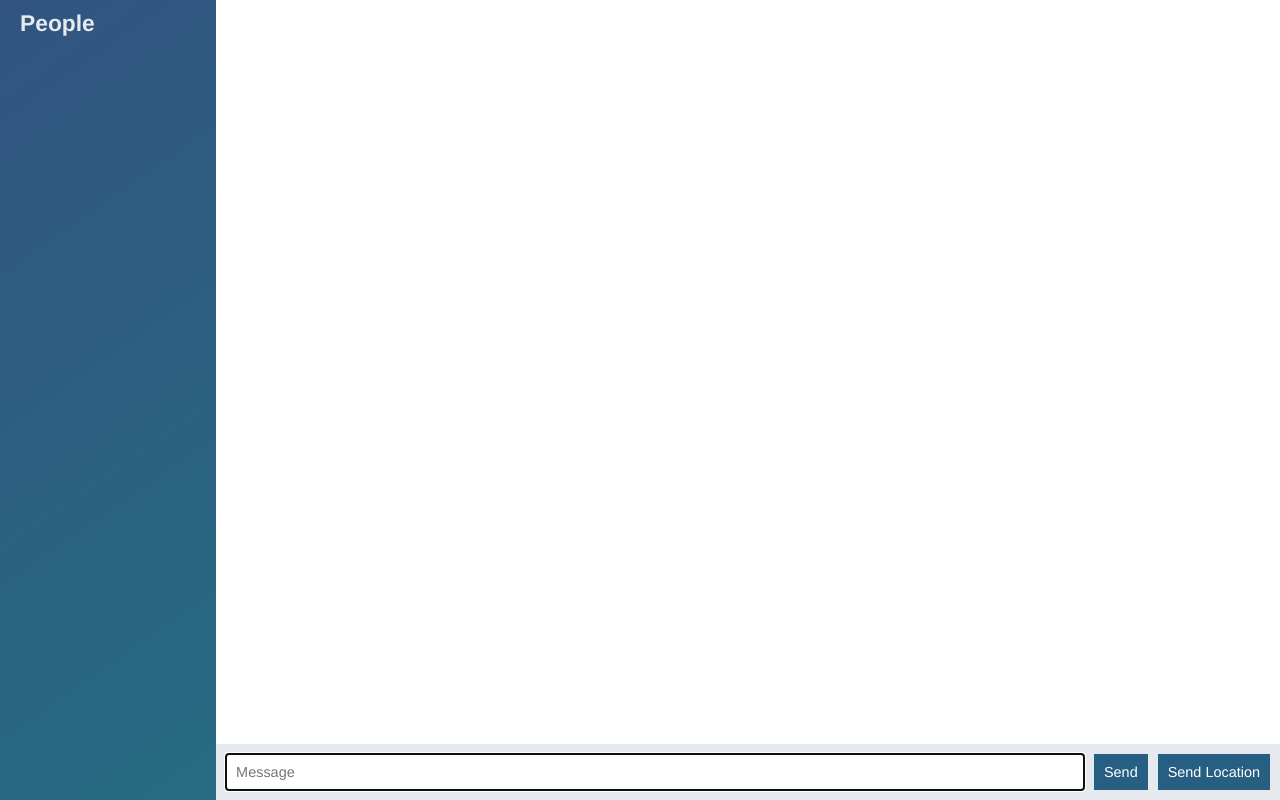
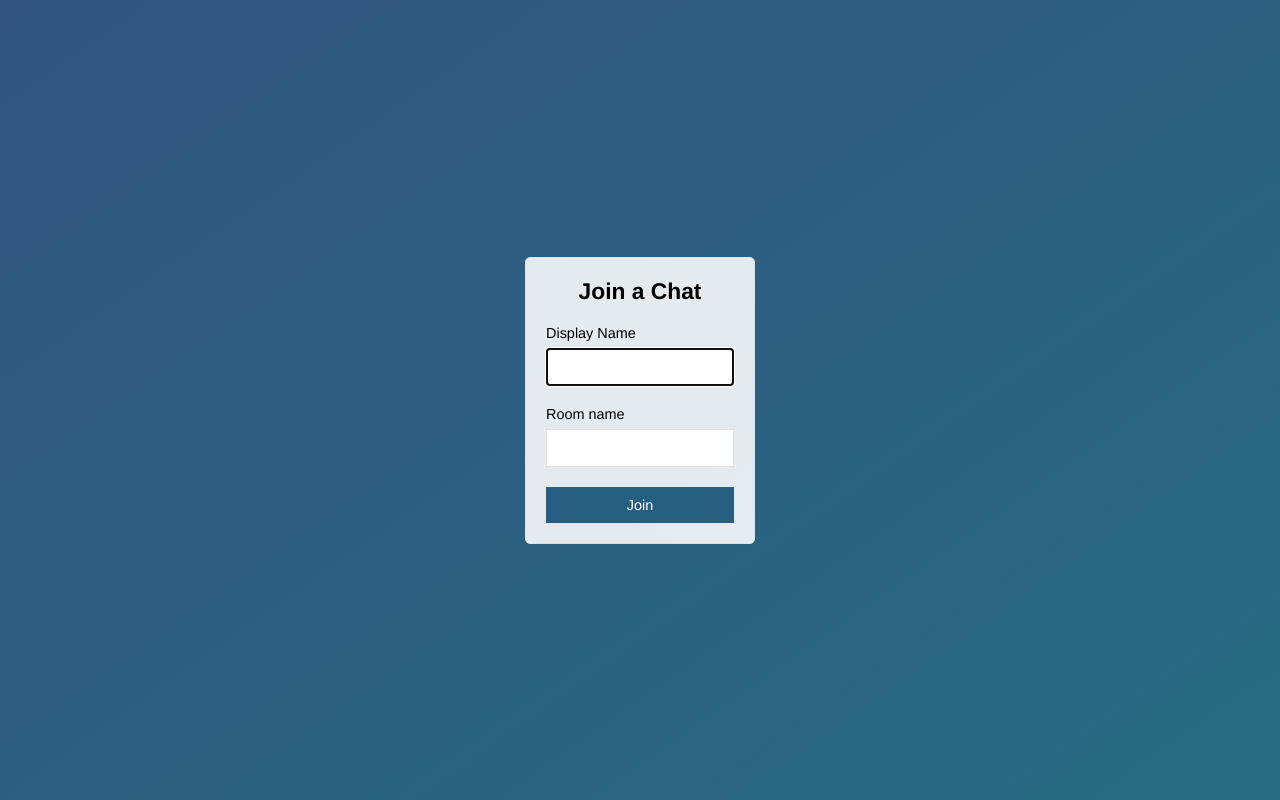
Before and after one commit to Sidhtcxl/node-chat-app, a website: page public/index.html in a window 1280 px wide. Drawn offline with nearby package versions, Linux system fonts and the light colour scheme; no server answers.

Commit message:
Add Join Page

```diff
--- a/public/index.html
+++ b/public/index.html
@@ -2,55 +2,28 @@
 <html>
   <head>
     <meta charset="utf-8">
-    <title></title>
+    <title>Join | ChatApp</title>
+    <meta name="viewport" content="width=device-width,initial-scale=1,user-scalable=no">
     <link rel="stylesheet" href="/css/style.css">
   </head>
-  <body class="chat">
-    <div class="chat__sidebar">
-      <h3>People</h3>
-      <div id="users">
-
-      </div>
+  <body class="centered-form">
+    <div class="centered-form__form">
+      <form action="/chat.html">
+        <div class="form-field">
+          <h3>Join a Chat</h3>
+        </div>
+        <div class="form-field">
+          <label for="">Display Name</label>
+          <input type="text" name="name" autofocus>
+        </div>
+        <div class="form-field">
+          <label for="">Room name</label>
+          <input type="text" name="room">
+        </div>
+        <div class="form-field">
+          <button>Join</button>
+        </div>
+      </form>
     </div>
-    <div class="chat__main">
-      <ol id="messages" class="chat__messages"></ol>
-      <div class="chat__footer">
-        <form id="message-form">
-          <input autofocus autocomplete="off" type="text" name="message" placeholder="Message" />
-          <button type="submit" name="button">Send</button>
-        </form>
-        <button id="send-location">Send Location</button>
-      </div>
-    </div>
-
-    <script type="text/template" id="message-template">
-        <li class="message">
-          <div class="message__title">
-            <h4>{{from}}</h4>
-            <span>{{createdAt}}</span>
-          </div>
-          <div class="message__body">
-            <p>{{text}}</p>
-          </div>
-        </li>
-    </script>
-
-    <script type="text/template" id="location-message-template">
-        <li class="message">
-          <div class="message__title">
-            <h4>{{from}}</h4>
-            <span>{{createdAt}}</span>
-          </div>
-          <div class="message__body">
-            <p><a href="{{url}}" target="_blank">My Location</a></p>
-          </div>
-        </li>
-    </script>
-
-    <script src = "/socket.io/socket.io.js"></script>
-    <script src = "/js/lib/jquery-3.2.1.min.js"></script>
-    <script src = "/js/lib/moment.js"></script>
-    <script src = "/js/lib/mustache.js"></script>
-    <script src = "/js/index.js"></script>
   </body>
 </html>
```
Also changed, not shown: public/chat.html (added, +57 -0 lines), public/js/chat.js (renamed from public/js/index.js).
